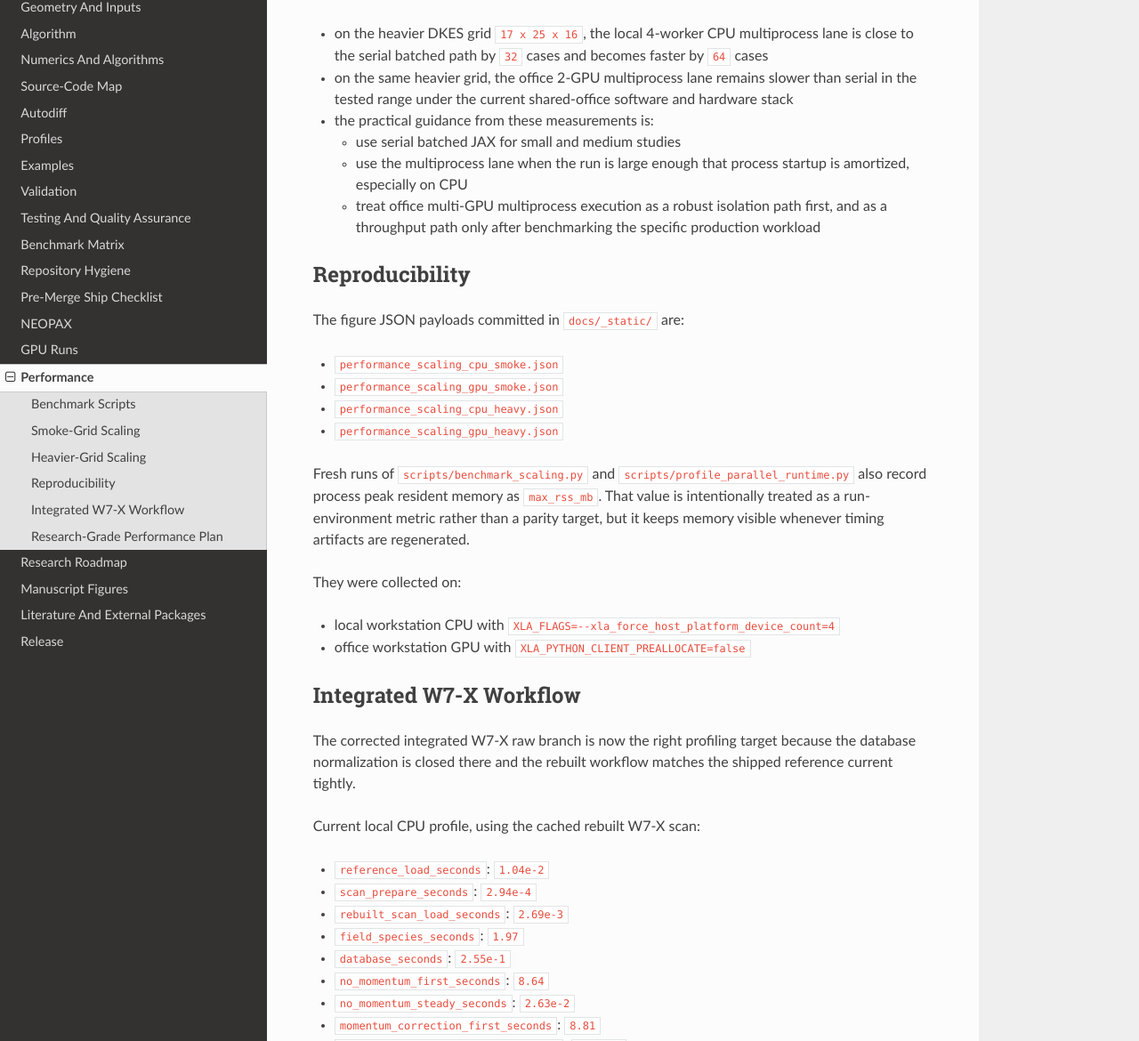
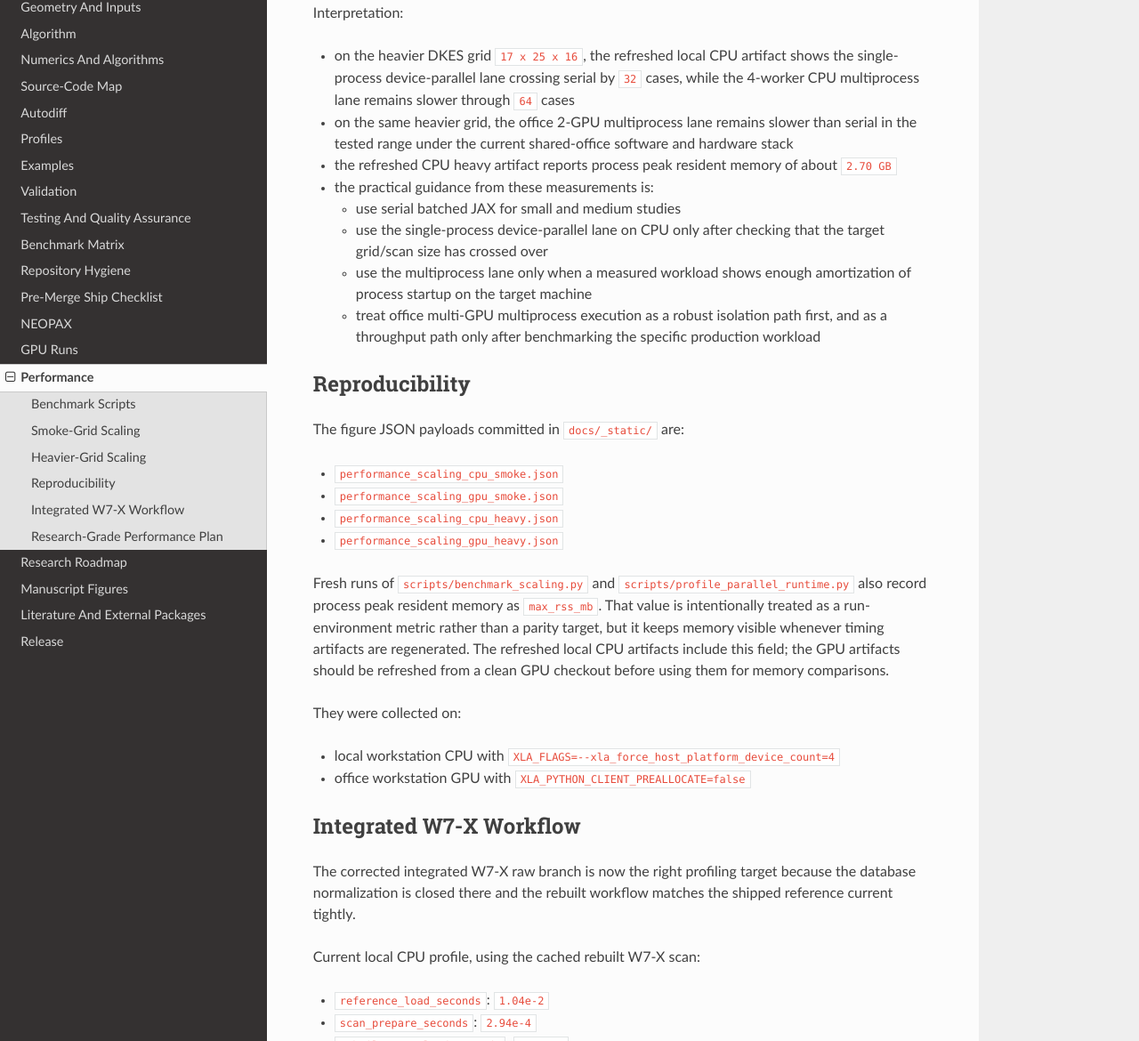
Before and after one commit to uwplasma/NTX, a Sphinx documentation site: the page built from docs/performance.md, in a window 1280 px wide and 1400 px high, scrolled down 2064 px. Shown: the part 230-1400 px from the top of the window at 89% size. Built offline with Sphinx 7.4.7 and the Read the Docs theme 3.1.0, drawn with Linux system fonts in a browser that asks for light colours; some of the changed text lies outside the part shown.

Commit message:
Refresh CPU performance artifacts

```diff
--- a/docs/performance.md
+++ b/docs/performance.md
@@ -60,8 +60,11 @@ Interpretation:
   choice on both CPU and GPU for small and medium scans
 - the smallest GPU point is startup dominated and should not be interpreted as a
   real throughput crossover
-- on the office workstation, the multiprocess lane is numerically correct but
-  still slower than serial over the tested smoke-grid range
+- on the refreshed local CPU run, the multiprocess and single-process
+  device-parallel lanes are numerically correct but still slower than serial
+  over the tested smoke-grid range
+- the refreshed CPU smoke artifact reports process peak resident memory of
+  about `1.76 GB`
 
 ## Heavier-Grid Scaling
 
@@ -76,16 +79,20 @@ docs/_static/performance_scaling_heavy.pdf
 
 Interpretation:
 
-- on the heavier DKES grid `17 x 25 x 16`, the local 4-worker CPU multiprocess
-  lane is close to the serial batched path by `32` cases and becomes faster by
-  `64` cases
+- on the heavier DKES grid `17 x 25 x 16`, the refreshed local CPU artifact
+  shows the single-process device-parallel lane crossing serial by `32` cases,
+  while the 4-worker CPU multiprocess lane remains slower through `64` cases
 - on the same heavier grid, the office 2-GPU multiprocess lane remains slower
   than serial in the tested range under the current shared-office software and
   hardware stack
+- the refreshed CPU heavy artifact reports process peak resident memory of
+  about `2.70 GB`
 - the practical guidance from these measurements is:
   - use serial batched JAX for small and medium studies
-  - use the multiprocess lane when the run is large enough that process startup
-    is amortized, especially on CPU
+  - use the single-process device-parallel lane on CPU only after checking that
+    the target grid/scan size has crossed over
+  - use the multiprocess lane only when a measured workload shows enough
+    amortization of process startup on the target machine
   - treat office multi-GPU multiprocess execution as a robust isolation path
     first, and as a throughput path only after benchmarking the specific
     production workload
@@ -103,7 +110,9 @@ Fresh runs of `scripts/benchmark_scaling.py` and
 `scripts/profile_parallel_runtime.py` also record process peak resident memory
 as `max_rss_mb`. That value is intentionally treated as a run-environment
 metric rather than a parity target, but it keeps memory visible whenever timing
-artifacts are regenerated.
+artifacts are regenerated. The refreshed local CPU artifacts include this
+field; the GPU artifacts should be refreshed from a clean GPU checkout before
+using them for memory comparisons.
 
 They were collected on:
 
```
